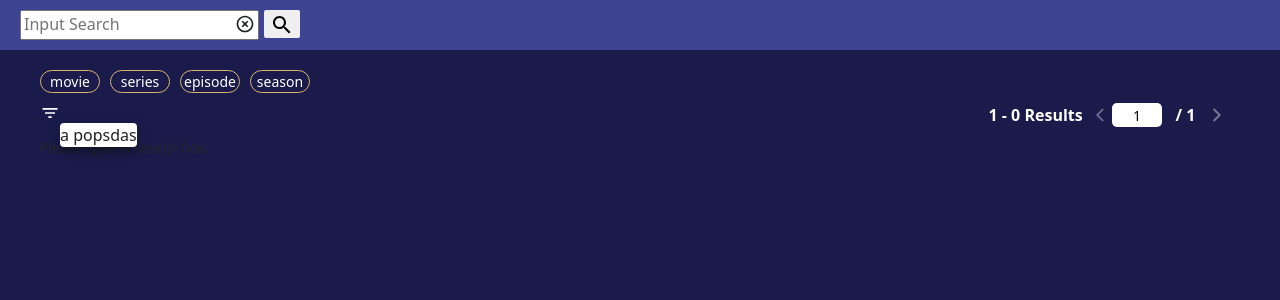
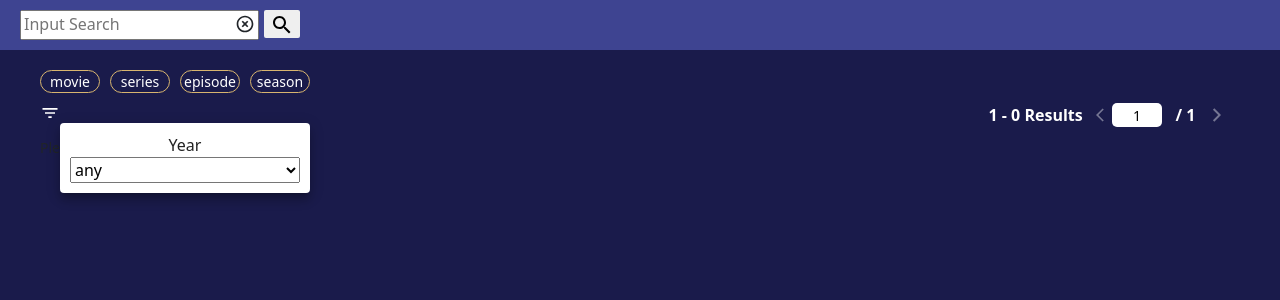
Before and after one commit to sun1723/movie_app, a React (Create React App) app: page / in a window 1280 px wide. Both pictures are taken after a click on the icon 50 px from the left and 113 px from the top of the page. Shown: the top 300 px of the page. Built offline with nearby package versions, Linux system fonts and the light colour scheme.

Commit message:
refactor: MA-40-modify popover Style

```diff
--- /dev/null
+++ b/src/components/FilterItem.js
@@ -0,0 +1,10 @@
+
+export const FilterItem = ({title, content}) => {
+
+  return (
+    <div className="filter-item">
+      <span>{title}</span>
+      {content}
+    </div>
+  );
+}
--- a/src/components/Main.js
+++ b/src/components/Main.js
@@ -11,8 +11,9 @@ import { PaginationFor } from './PaginationFor';
 import { TypeFilterList } from './TypeFilterList';
 import FilterListIcon from '@material-ui/icons/FilterList';
 import Popover from '@material-ui/core/Popover';
+import { YearSelect } from './YearSlider';
 
-export const Main = ({fetchMovieById, movies,currentPage,currentType,handleOnChangeType, handleChangePage, totalResultNum, searchValueBackup, onClickIndex, movieContent, onTabletMode, onPhoneMode }) => {
+export const Main = ({fetchMovieById, movies,currentPage,currentType, selectedYear, handleOnChangeType,handleChangeYear, handleChangePage, totalResultNum, searchValueBackup, onClickIndex, movieContent, onTabletMode, onPhoneMode }) => {
   const [isOpen, setIsOpen] = useState(false);
   const [anchorEl, setAnchorEl] = useState(null);
 
@@ -57,7 +58,11 @@ export const Main = ({fetchMovieById, movies,currentPage,currentType,handleOnCha
             vertical: 'top',
             horizontal: 'left',
           }}
-        >a popsdas
+        >
+          <YearSelect
+            handleChangeYear={handleChangeYear}
+            selectedYear={selectedYear}
+          />
         </Popover>
         {/* <span><MenuIcon /></span> */}
         {/* <span>{movies.length} Result for {searchValueBackup}</span> */}
--- a/src/components/Moviesview.js
+++ b/src/components/Moviesview.js
@@ -189,8 +189,10 @@ export const Moviesview = () => {
           movieContent={movieContent}
           currentPage={selectedPage}
           totalResultNum={resultNum}
+          selectedYear={selectedYear}
           handleChangePage={handleChangePage}
           currentType={selectedMovieTypeBackup}
+          handleChangeYear={handleChangeYear}
           handleOnChangeType = {handleOnChangeType}
         />
       </div>
--- a/src/components/YearSlider.js
+++ b/src/components/YearSlider.js
@@ -3,6 +3,7 @@ import { useState } from "react";
 import { MenuList } from "./MenuList";
 import HighlightOffIcon from '@material-ui/icons/HighlightOff';
 import { yearList } from "../utils/app_constant";
+import { FilterItem } from "./FilterItem";
 
 export const YearSlider = ({selectedYear, handleChangeYear, collapMode}) => {
   const [isOpen, setIsOpen] = useState(false);
@@ -37,3 +38,20 @@ export const YearSlider = ({selectedYear, handleChangeYear, collapMode}) => {
     </>
   )
 }
+
+export const YearSelect = ({handleChangeYear, selectedYear}) => {
+
+  return (
+    <FilterItem
+      title="Year"
+      content={(
+      <div className="menu">
+        <MenuList
+          options={yearList()}
+          handleChangeYear={handleChangeYear}
+          selectedYear={selectedYear}/>
+      </div>
+      )}
+    />
+  );
+}
--- a/src/utils/main.scss
+++ b/src/utils/main.scss
@@ -8,9 +8,11 @@ $lg-screen-2: 993px;
 $laptop-screen-2: 1201px;
 $icon-color: #ffffff;
 
-.MuiPopover-root{
-  padding-right: 0;
-  overflow: auto;
+.MuiPopover-paper{
+  min-height: 200px;
+  width: 250px;
+  text-align: center;
+  padding: 10px;
 }
 .main {
   padding: 0 20px;
```
Also changed, not shown: src/utils/filter_item.scss (added).
